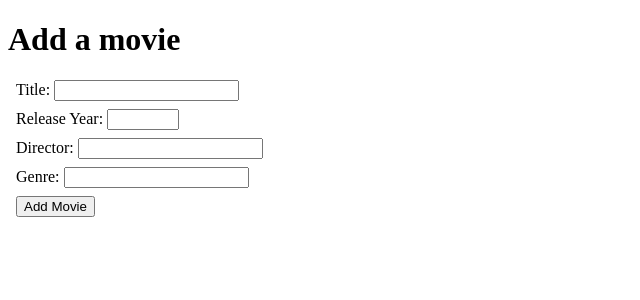
After one commit to mariaedwards/django-intro-1, a Django app: page /movies/add in a window 1280 px wide. The commit adds this page. Shown: the top 300 px of the page, without its empty margins (0-640 px from the left). Run offline with Django 4.2, Linux system fonts and the light colour scheme.

Commit message:
Adds simple django website movies

```diff
--- /dev/null
+++ b/movies/admin.py
@@ -0,0 +1,6 @@
+"""Admin interface
+"""
+from django.contrib import admin
+from .models import Movie
+
+admin.site.register(Movie)
--- /dev/null
+++ b/movies/templates/movies/add_movie.html
@@ -0,0 +1,39 @@
+<!DOCTYPE html>
+<html lang="en">
+  <head>
+    <meta charset="UTF-8" />
+    <meta http-equiv="X-UA-Compatible" content="IE=edge" />
+    <meta name="viewport" content="width=device-width, initial-scale=1.0" />
+    <title>Add a movie</title>
+  </head>
+  <body>
+    <h1>Add a movie</h1>
+    <form action="/movies/add" method="post">
+      {% csrf_token %}
+      <div style="margin: 8px">
+        <label for="title">Title:</label>
+        <input type="text" id="title" name="title" maxlength="255" />
+      </div>
+      <div style="margin: 8px">
+        <label for="release_year">Release Year:</label>
+        <input
+          type="number"
+          id="release_year"
+          name="release_year"
+          min="1900"
+          max="2100" />
+      </div>
+      <div style="margin: 8px">
+        <label for="director">Director:</label>
+        <input type="text" id="director" name="director" maxlength="255" />
+      </div>
+      <div style="margin: 8px">
+        <label for="genre">Genre:</label>
+        <input type="text" id="genre" name="genre" maxlength="255" />
+      </div>
+      <div style="margin: 8px">
+        <button type="submit">Add Movie</button>
+      </div>
+    </form>
+  </body>
+</html>
--- a/movies/templates/movies/movies.html
+++ b/movies/templates/movies/movies.html
@@ -11,10 +11,11 @@
     <ul>
       {% for movie in movies %}
       <li>
-        {{movie.director}}'s <b>{{movie.title}}</b> -
+        {{movie.director}}'s <b><a href="{{movie.id}}">{{movie.title}}</a></b> -
         <i>{{movie.release_year}}</i>: {{movie.genre}}
       </li>
       {% endfor %}
     </ul>
+    <a href="/movies/add">Add a movie</a>
   </body>
 </html>
--- a/movies/urls.py
+++ b/movies/urls.py
@@ -20,5 +20,8 @@ from movies import views
 urlpatterns = [
     path("admin/", admin.site.urls),
     path("", views.home),
-    path("movies/", views.movies)
+    path("movies/", views.movies),
+    path("movies/<int:movie_id>", views.detail),
+    path("movies/add", views.add),
+    path("movies/delete/<int:movie_id>", views.delete)
 ]
--- a/movies/views.py
+++ b/movies/views.py
@@ -1,28 +1,49 @@
 """Django views
 """
-from django.http import HttpResponse
+from django.http import HttpResponse, HttpResponseRedirect, Http404
 from django.shortcuts import render
-
-data = {
-    'movies': [
-        {'id': 1, 'title': 'The Shawshank Redemption', 'release_year': 1994,
-            'director': 'Frank Darabont', 'genre': 'Drama'},
-        {'id': 2, 'title': 'The Godfather', 'release_year': 1972,
-            'director': 'Francis Ford Coppola', 'genre': 'Crime, Drama'},
-        {'id': 3, 'title': 'The Dark Knight', 'release_year': 2008,
-            'director': 'Christopher Nolan', 'genre': 'Action, Crime, Drama'},
-        {'id': 4, 'title': 'The Godfather: Part II', 'release_year': 1974,
-            'director': 'Francis Ford Coppola', 'genre': 'Crime, Drama'},
-        {'id': 5, 'title': 'The Lord of the Rings: The Return of the King',
-            'release_year': 2003, 'director': 'Peter Jackson', 'genre': 'Action, Adventure, Drama'}
-    ]
-}
+from .models import Movie
 
 
 def movies(request):
     """Movies View
     """
-    return render(request, 'movies/movies.html', data)
+    data = Movie.objects.all()
+    return render(request, 'movies/movies.html', {'movies': data})
+
+
+def detail(request, movie_id):
+    """Movie detail View
+    """
+    data = Movie.objects.get(pk=movie_id)
+    return render(request, 'movies/detail.html', {'movie': data})
+
+
+def add(request):
+    """Add a Movie View
+    """
+    title = request.POST.get('title')
+    release_year = request.POST.get('release_year')
+    director = request.POST.get('director')
+    genre = request.POST.get('genre')
+    if title and release_year and director and genre:
+        movie = Movie(title=title, release_year=release_year,
+                      director=director, genre=genre)
+        movie.save()
+        return HttpResponseRedirect('/movies')
+    return render(request, 'movies/add_movie.html')
+
+
+def delete(_request, movie_id):
+    """Movie delete View
+    """
+    try:
+        movie = Movie.objects.get(pk=movie_id)
+    except:
+        raise Http404("Movie doesn't exist")
+
+    movie.delete()
+    return HttpResponseRedirect('/movies')
 
 
 def home(_request):
```
Also changed, not shown: movies/models.py (added, +21 -0 lines), movies/templates/movies/detail.html (added, +17 -0 lines), README.md, movies/migrations/0001_initial.py (added), movies/migrations/__init__.py (added).
